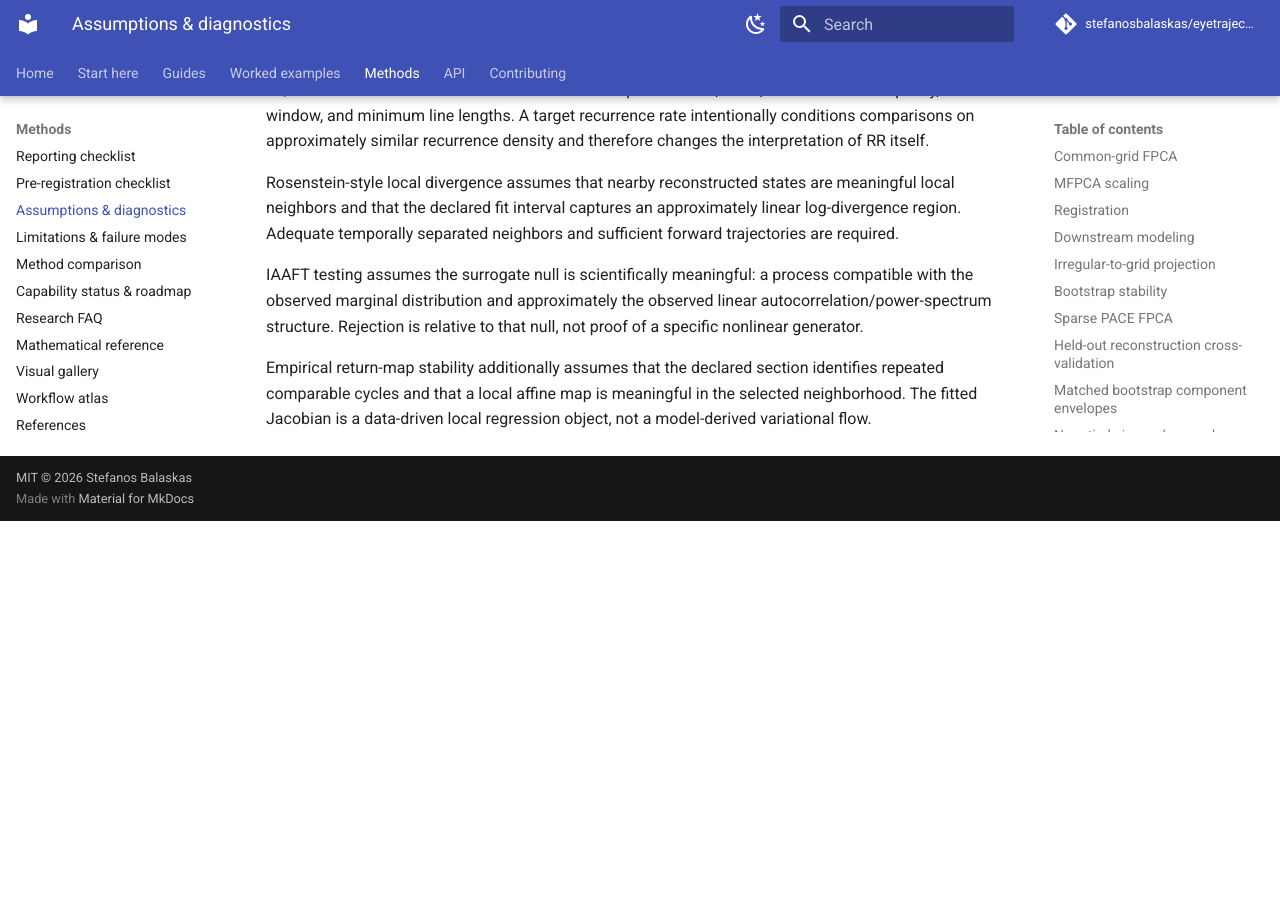
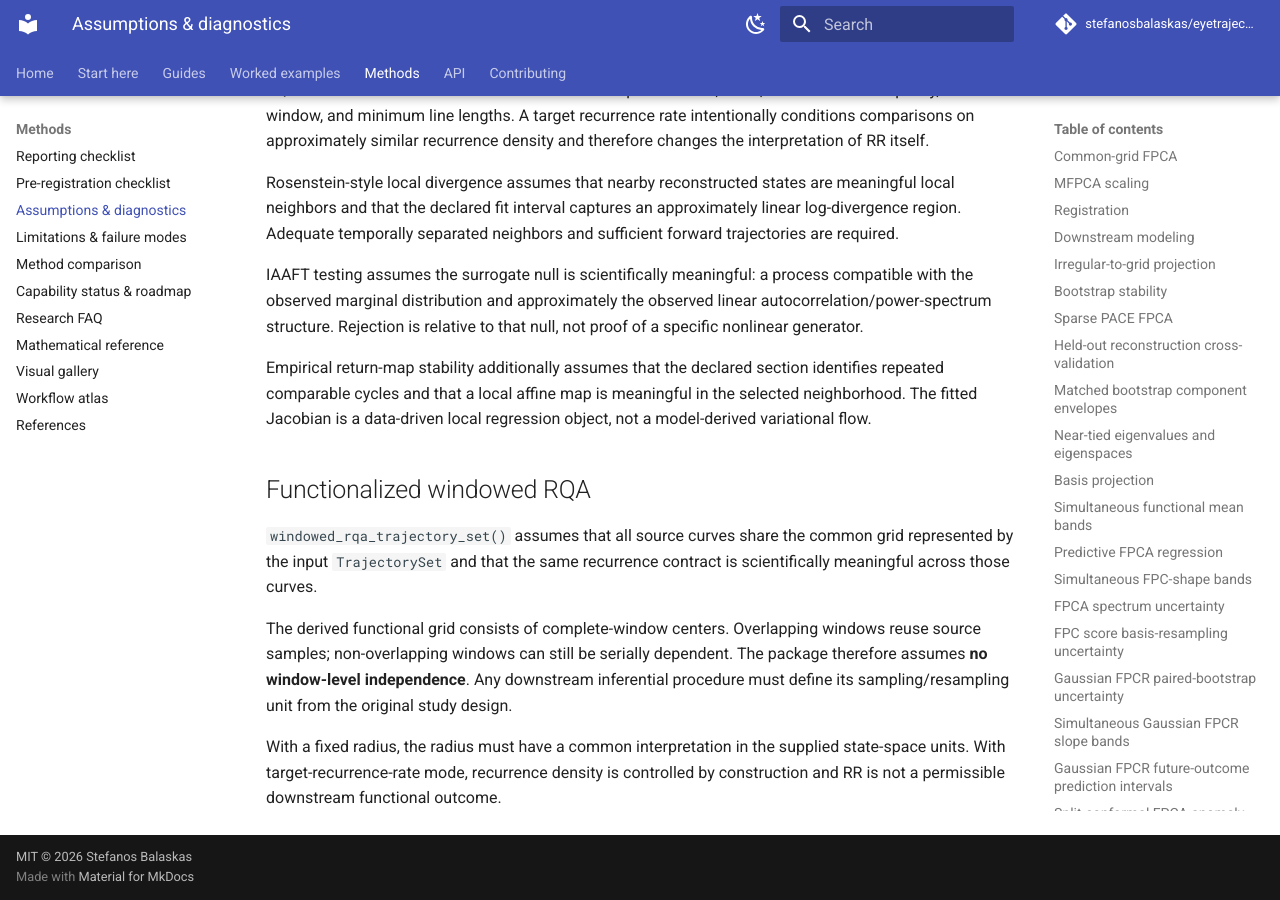
Before and after one commit to stefanosbalaskas/eyetrajectoriespy, an MkDocs documentation site: the page built from docs/methods/assumptions.md, in a window 1280 px wide and 900 px high, scrolled down 8797 px. Built offline with MkDocs 1.6.1 and Material for MkDocs 9.7.7, drawn with Linux system fonts in a browser that asks for light colours; comment, search, counter and statistics services are not loaded; before the commit the page ends 9318 px from its top, so only the background shows below that.

Commit message:
Document assumptions for functional RQA trajectories

```diff
--- a/docs/methods/assumptions.md
+++ b/docs/methods/assumptions.md
@@ -249,3 +249,10 @@ Rosenstein-style local divergence assumes that nearby reconstructed states are m
 IAAFT testing assumes the surrogate null is scientifically meaningful: a process compatible with the observed marginal distribution and approximately the observed linear autocorrelation/power-spectrum structure. Rejection is relative to that null, not proof of a specific nonlinear generator.
 
 Empirical return-map stability additionally assumes that the declared section identifies repeated comparable cycles and that a local affine map is meaningful in the selected neighborhood. The fitted Jacobian is a data-driven local regression object, not a model-derived variational flow.
+## Functionalized windowed RQA
+
+`windowed_rqa_trajectory_set()` assumes that all source curves share the common grid represented by the input `TrajectorySet` and that the same recurrence contract is scientifically meaningful across those curves.
+
+The derived functional grid consists of complete-window centers. Overlapping windows reuse source samples; non-overlapping windows can still be serially dependent. The package therefore assumes **no window-level independence**. Any downstream inferential procedure must define its sampling/resampling unit from the original study design.
+
+With a fixed radius, the radius must have a common interpretation in the supplied state-space units. With target-recurrence-rate mode, recurrence density is controlled by construction and RR is not a permissible downstream functional outcome.
```
